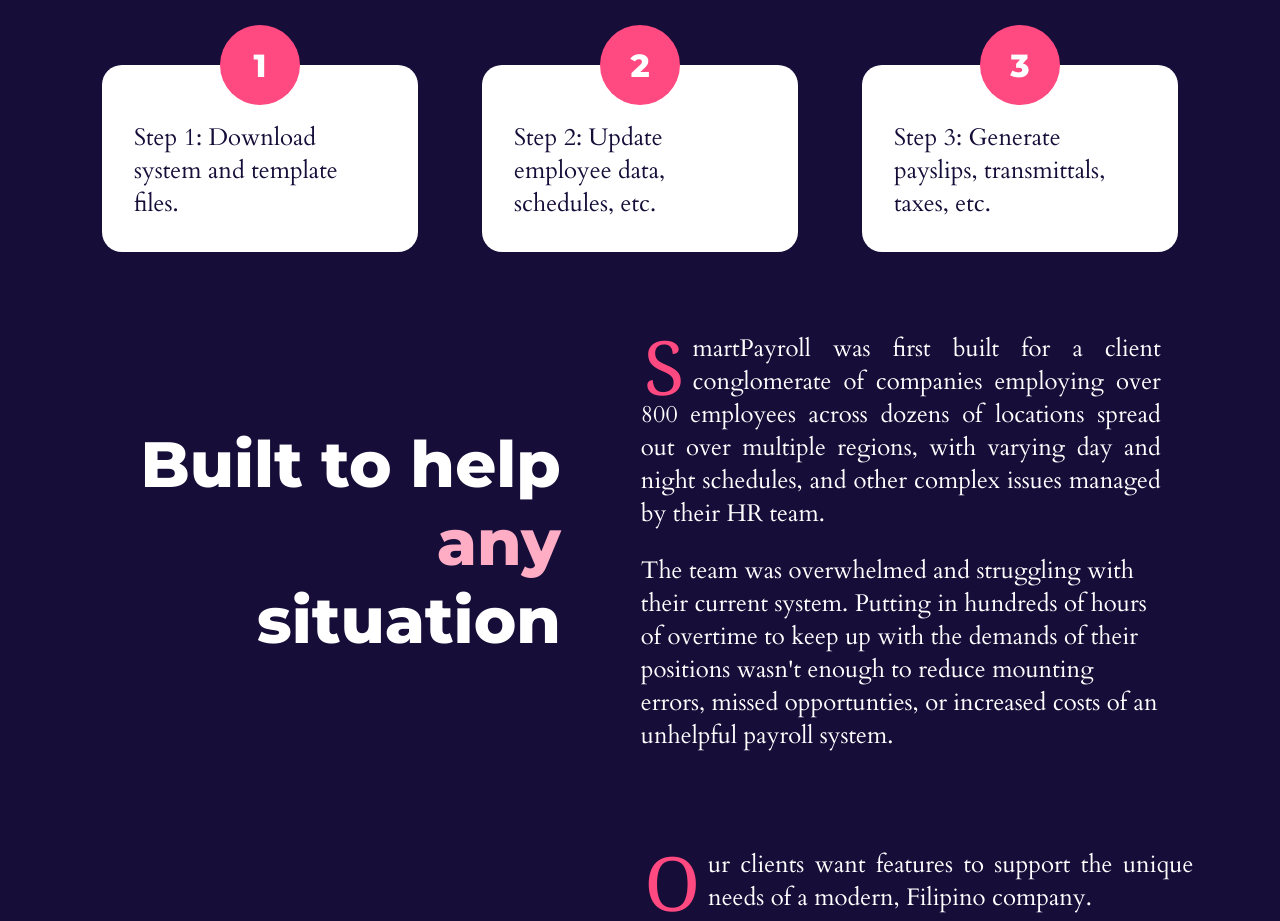
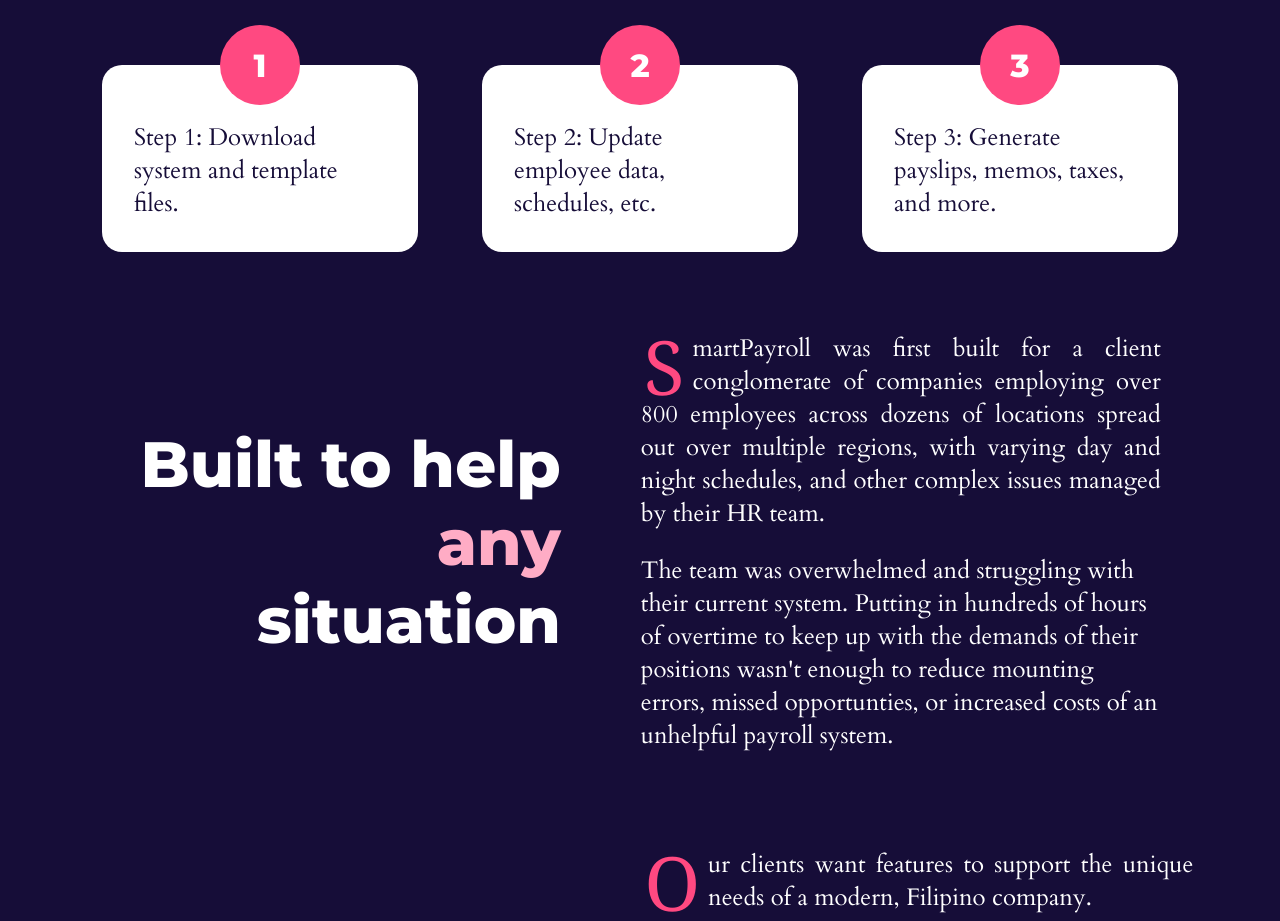
Before and after one commit to amagitechnologies/bestpayroll, a plain HTML site: page index.html in a window 1280 px wide. Shown: the part 820-1741 px from the top of the page. Drawn offline with nearby package versions, Linux system fonts and the light colour scheme; a web font is replaced by a local one.

Commit message:
text update

```diff
--- a/index.html
+++ b/index.html
@@ -80,7 +80,7 @@
         </div>
         <div class="step">
           <h3 class="step-number">3</h3>
-          <p>Step 3: Generate payslips, transmittals, taxes, etc.</p>
+          <p>Step 3: Generate payslips, memos, taxes, and more.</p>
         </div>
       </div>
       <div class="panel-row" id="intro" data-color="dark">
```
